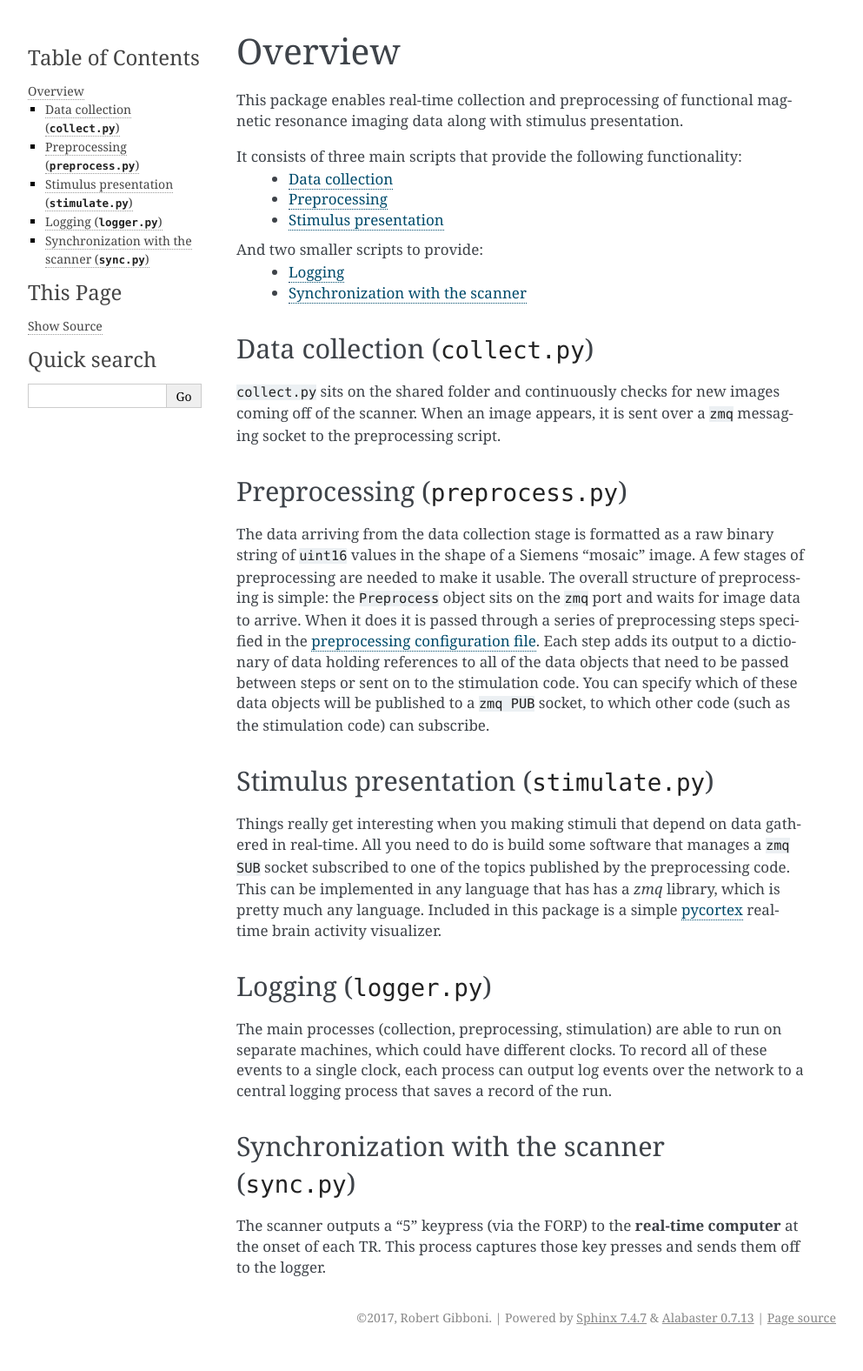
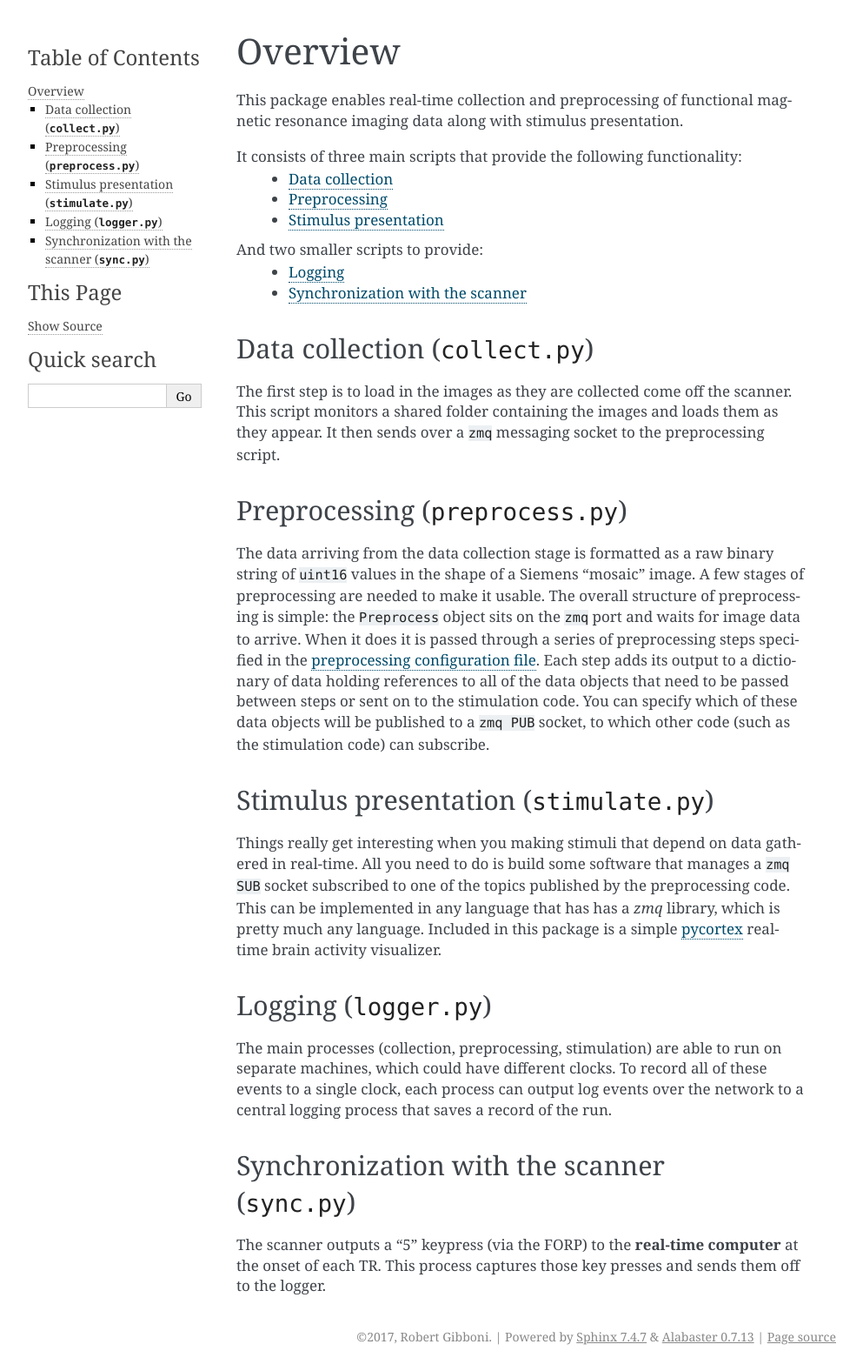
Before and after one commit to gallantlab/realtimefmri, a Sphinx documentation site: the page built from docs/overview.rst, in a window 1280 px wide. Shown: the whole page at 87% size, without its empty margins (148-1141 px from the left). Built offline with Sphinx 7.4.7, drawn with Linux system fonts in a browser that asks for light colours; before the commit the page ends 1554 px from its top, so only the background shows below that.

Commit message:
even more documentation

```diff
--- a/docs/overview.rst
+++ b/docs/overview.rst
@@ -15,7 +15,7 @@ And two smaller scripts to provide:
 _`Data collection` (``collect.py``)
 -----------------------------------
 
-``collect.py`` sits on the shared folder and continuously checks for new images coming off of the scanner. When an image appears, it is sent over a ``zmq`` messaging socket to the preprocessing script.
+The first step is to load in the images as they are collected come off the scanner. This script monitors a shared folder containing the images and loads them as they appear. It then sends over a ``zmq`` messaging socket to the preprocessing script.
 
 _`Preprocessing` (``preprocess.py``)
 ------------------------------------
```
